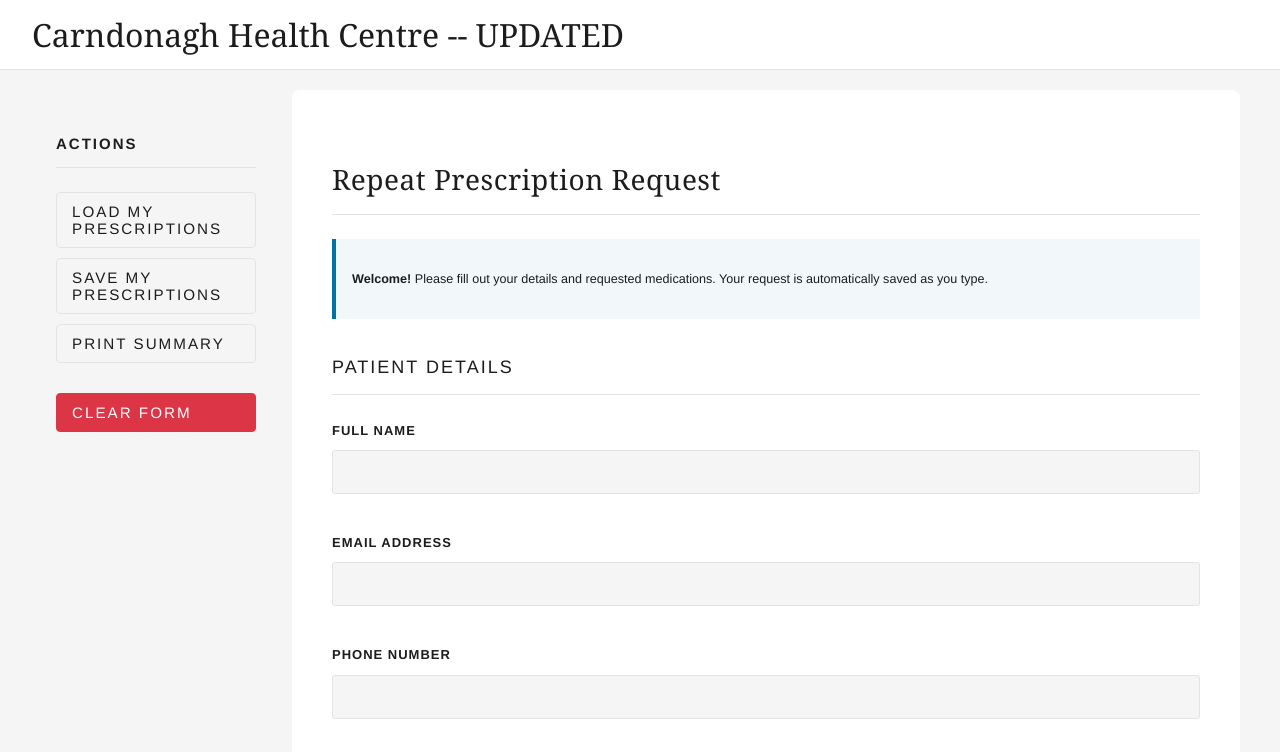
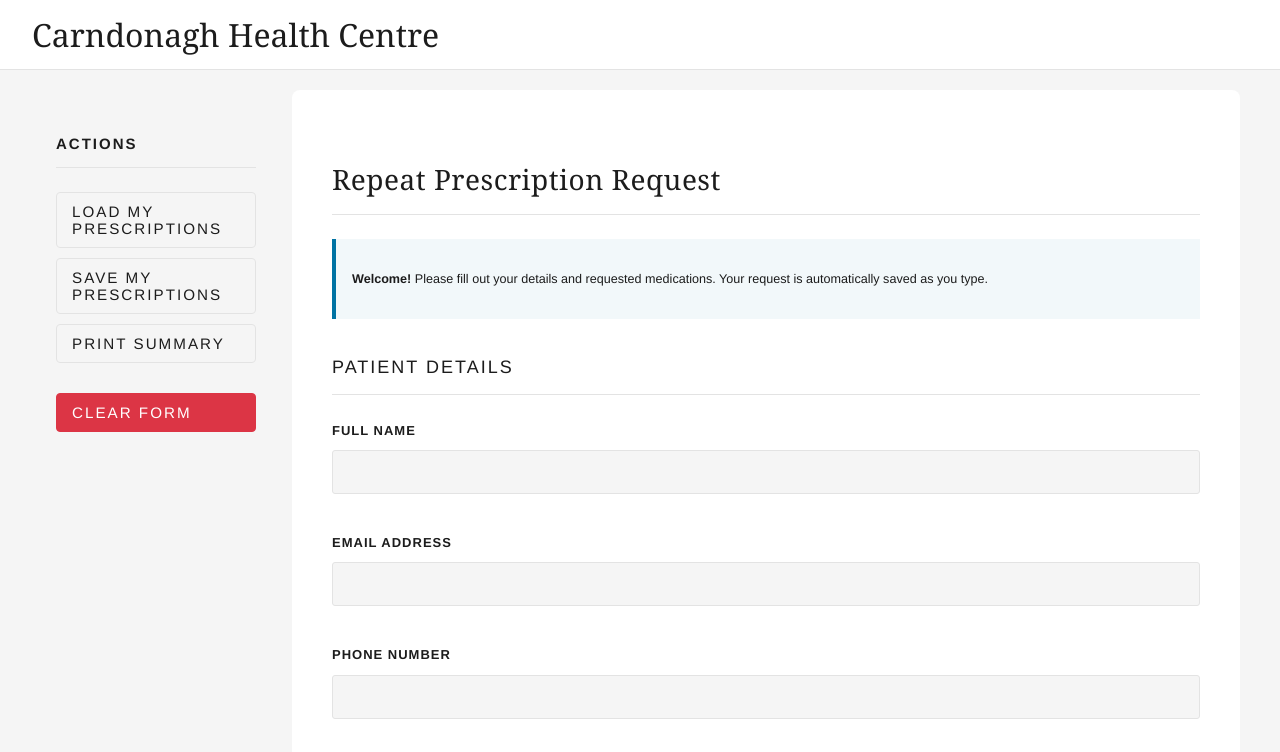
Before and after one commit to PaddyO84/GPSurgeryV1, a plain HTML site: page prescription_form.html in a window 1280 px wide. Shown: the top 752 px of the page. Drawn offline with Linux system fonts and the light colour scheme.

Commit message:
Update prescription_form.html

```diff
--- a/prescription_form.html
+++ b/prescription_form.html
@@ -186,7 +186,7 @@
 </head>
 <body>
     <header class="site-header">
-        <h1>Carndonagh Health Centre -- UPDATED</h1>
+        <h1>Carndonagh Health Centre</h1>
         <button class="mobile-menu-icon" onclick="toggleMobileMenu(true)">&#9776;</button>
     </header>
 
```
